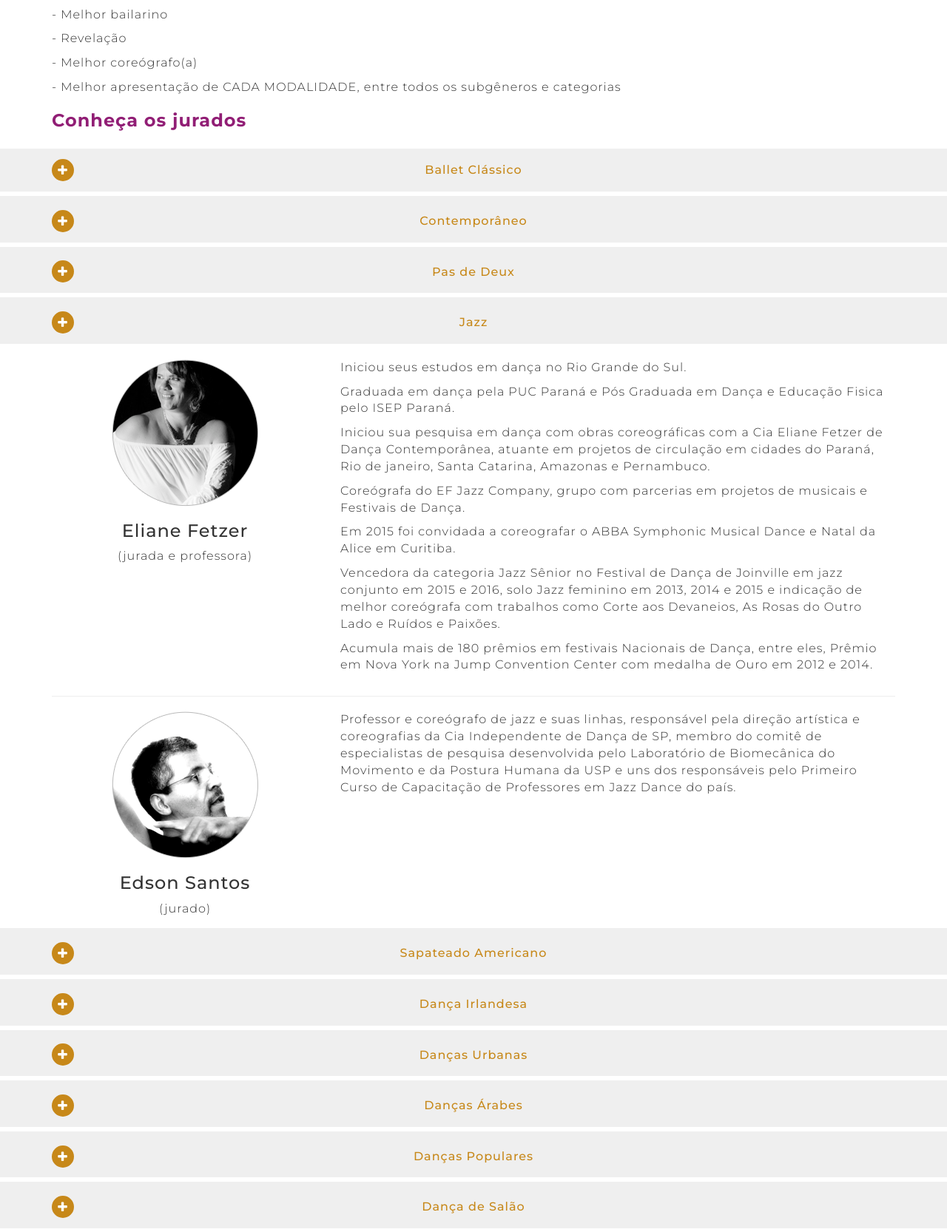
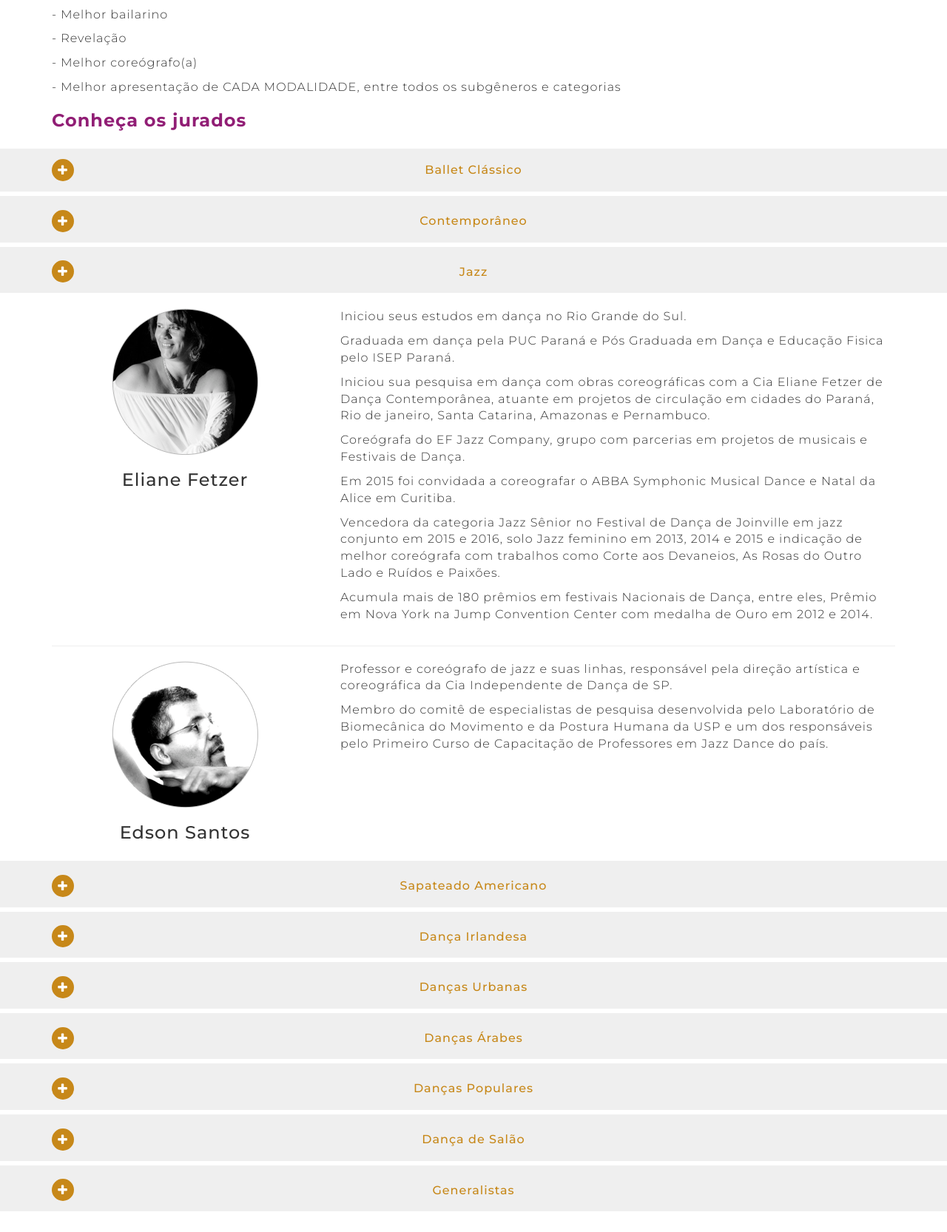
Before and after one commit to felipecotto/dancacao, a PHP site: page /mostras.php in a window 1280 px wide, after a click on "Jazz". Shown: the part 1320-2986 px from the top of the page at 74% size. Run offline with PHP 8.4, Linux system fonts and the light colour scheme.

Commit message:
Ajustes de Texto

```diff
--- a/layouts/_banner.php
+++ b/layouts/_banner.php
@@ -12,13 +12,15 @@
             </div>
         </div>
         <div class="row clearfix">
-            <h4 class="text-center text-uppercase">Realização</h4>
+           <!--  <h4 class="text-center text-uppercase">Realização</h4> -->
             <div class="col-md-offset-3 col-md-6">
                 <div class="">
                     <div class="col-md-6">
+                        <h4 class="text-center text-uppercase">Realização</h4>
                         <img src="assets/img/aspd-logo.png" class="img-responsive m_0_auto" alt="Patio Ciane Sorocaba">
                     </div>
                     <div class="col-md-6">
+                         <h4 class="text-center text-uppercase">Apoio</h4>
                         <img src="assets/img/logo-prefeitura.png" class="img-responsive m_0_auto" alt="Patio Ciane Sorocaba">
                     </div>
                 </div>
--- a/mostras.php
+++ b/mostras.php
@@ -66,7 +66,6 @@
                                         <div class="col-sm-5 col-md-4 text-center">
                                             <img src="assets/img/jurados/renata-pacheco.png" alt="Jurado" class="img-responsive m_0_auto">
                                             <h3>Renata Pacheco</h3>
-                                            <span>(jurada e professora)</span>
                                         </div>
                                         <div class="col-sm-7 col-md-8">
                                             <p>Graduada em Dança e Educação Física pela Universidade Metropolitana de Santos com especialização no Método Russo e Francês.</p>
@@ -82,7 +81,6 @@
                                         <div class="col-sm-5 col-md-4 text-center">
                                             <img src="assets/img/jurados/silvava-francoi.png" alt="Jurado" class="img-responsive img-circle m_0_auto">
                                             <h3>Silvana Franzoi</h3>
-                                            <span>(jurada e professora)</span>
                                         </div>
                                         <div class="col-sm-7 col-md-8">
                                             <p>Formada pela Escola Municipal de Bailados de São Paulo e pela Especial Academia de Ballet. Teve como Professores os Mestres Toshie Kobayashi, Aracy de Almeida, Aracy Evans, Jacy Rhormens e Gil Saboya.</p>
@@ -111,7 +109,6 @@
                                         <div class="col-sm-5 col-md-4 text-center">
                                             <img src="assets/img/jurados/anselmo-zola.png" alt="Jurado" class="img-responsive m_0_auto">
                                             <h3>Alselmo Zola</h3>
-                                            <span>(jurado)</span>
                                         </div>
                                         <div class="col-sm-7 col-md-8">
                                             <p>Natural de Bebedouro, interior de São Paulo, o coreógrafo tem formação em Balé Clássico, Dança Moderna e Jazz.</p>
@@ -130,11 +127,10 @@
                                         <div class="col-sm-5 col-md-4 text-center">
                                             <img src="assets/img/jurados/bruno-gregorio.png" alt="Jurado" class="img-responsive img-circle m_0_auto">
                                             <h3>Bruno Gregório</h3>
-                                            <span>(jurado e professora)</span>
                                         </div>
                                         <div class="col-sm-7 col-md-8">
-                                            <p>Bailarino profissional, professor e coreografo formado pelo conservatório maestro Henrique Castellari. Fora do Brasil  estudou no Pacific Dance Arts em Vancouver - Canadá e com o coaching Brian Nolan em Melbourne - Australia . Dançou profissionalmente pelas vias Faces Ocultas Cia de Dança, Science Friction Productions e desde 2009 é bailarino do Balé da Cidade de São Paulo trabalhando com coreógrafos do mundo todo.</p>
-                                            <p>Suas aulas visam aprofundar o aspecto sensorial da dança contemporânea, convidando os bailarinos a aguçarem os sentidos além da estética. Através de sequências pré-estabelecidas e baseadas em fundamentos  de dança contemporânea, preparação corporal, técnicas de improviso e estímulos sensoriais, seu curso irá propor diferentes texturas de expressão com muita riqueza e qualidade.</p>
+                                            <p>Bailarino profissional, professor e coreógrafo formado pelo conservatório maestro Henrique Castellari. Fora do Brasil  estudou no Pacific Dance Arts em Vancouver - Canadá e com o coaching Brian Nolan em Melbourne - Australia . Dançou profissionalmente pelas Cias Faces Ocultas Cia de Dança, Science Friction Productions e desde 2009 é bailarino do Balé da Cidade de São Paulo trabalhando com coreógrafos do mundo todo.</p>
+                                            <p>Suas aulas vem aprofundar o aspecto sensorial da dança contemporânea, convidando os bailarinos a aguçarem os sentidos além da estética. Através de sequências pré-estabelecidas e baseadas em fundamentos  de dança contemporânea, preparação corporal, técnicas de improviso e estímulos sensoriais, seu curso irá propor diferentes texturas de expressão com muita riqueza e qualidade.</p>
                                         </div>
                                     </div>
                                 </div>
@@ -142,7 +138,7 @@
                         </div>
                     </div>
                     <!-- Panel 03 -->
-                    <div class="panel panel-default">
+<!--                     <div class="panel panel-default">
                         <div class="panel-heading">
                             <div class="container">
                                 <h4 class="panel-title">
@@ -157,7 +153,6 @@
                                         <div class="col-sm-5 col-md-4 text-center">
                                             <img src="assets/img/jurados/jolles-salles.png" alt="Jurado" class="img-responsive m_0_auto">
                                             <h3>Jolles Salles</h3>
-                                            <span>(jurado e professor)</span>
                                         </div>
                                         <div class="col-sm-7 col-md-8">
                                             <p>Estudou na escola de Dança Maria Olinewa e em grandes escolas de Ballet nos EUA, como New York City, Step Up e Joffrey Ballet School. Tem conhecimento em métodos Russo e Cubano. </p>
@@ -174,7 +169,7 @@
                                 </div>
                             </div>
                         </div>
-                    </div>
+                    </div> -->
                     <!-- Panel 04 -->
                     <div class="panel panel-default">
                         <div class="panel-heading">
@@ -191,7 +186,6 @@
                                         <div class="col-sm-5 col-md-4 text-center">
                                             <img src="assets/img/jurados/eliana-fetzer.png" alt="Jurado" class="img-responsive m_0_auto">
                                             <h3>Eliane Fetzer</h3>
-                                            <span>(jurada e professora)</span>
                                         </div>
                                         <div class="col-sm-7 col-md-8">
                                             <p>Iniciou seus estudos em dança no Rio Grande do Sul.</p>
@@ -208,10 +202,9 @@
                                         <div class="col-sm-5 col-md-4 text-center">
                                             <img src="assets/img/jurados/edson-santos.png" alt="Jurado" class="img-responsive m_0_auto">
                                             <h3>Edson Santos</h3>
-                                            <span>(jurado)</span>
                                         </div>
                                         <div class="col-sm-7 col-md-8">
-                                            <p>Professor e coreógrafo de jazz e suas linhas, responsável pela direção artística e coreografias da Cia Independente de Dança de SP, membro do comitê de especialistas de pesquisa desenvolvida pelo Laboratório de Biomecânica do Movimento e da Postura Humana da USP e uns dos responsáveis pelo Primeiro Curso de Capacitação de Professores em Jazz Dance do país.</p>
+                                            <p>Professor e coreógrafo de jazz e suas linhas, responsável pela direção artística e coreográfica da Cia Independente de Dança de SP. </p><p> Membro do comitê de especialistas de pesquisa desenvolvida pelo Laboratório de Biomecânica do Movimento e da Postura Humana da USP e um dos responsáveis pelo Primeiro Curso de Capacitação de Professores em Jazz Dance do país.</p>
                                         </div>
                                     </div>
                                 </div>
@@ -234,7 +227,6 @@
                                         <div class="col-sm-5 col-md-4 text-center">
                                             <img src="assets/img/jurados/juliana-garcia.png" alt="Jurado" class="img-responsive m_0_auto">
                                             <h3>Juliana Garcia</h3>
-                                            <span>(jurada e professora)</span>
                                         </div>
                                         <div class="col-sm-7 col-md-8">
                                             <p>Formada em Psicologia e pós-graduada em Psicopedagogia, Juliana Garcia iniciou seus estudos de sapateado em 1993. Nesses 24 anos, acumulou prêmios e destaques em diversos festivais por todo o Brasil, como o de maior nota do Festival Dança Ribeirão em 2005, representando sua cidade no Mapa Cultural Paulista e o de melhor sapateadora em 2009 no mesmo festival. </p>
@@ -250,7 +242,6 @@
                                         <div class="col-sm-5 col-md-4 text-center">
                                             <img src="assets/img/jurados/kika-sampaio.png" alt="Jurado" class="img-responsive m_0_auto">
                                             <h3>Kika Sampaio</h3>
-                                            <span>(jurada)</span>
                                         </div>
                                         <div class="col-sm-7 col-md-8">
                                             <p>Kika Sampaio é professora coreógrafa e diretora do Kika Tap Center, especializada em sapateado americano e representante oficial do Método de ensino Kahnotation há mais de 35 anos. Especializou-se com inúmeros professores americanos e estudou em Londres, California e New York sendo o seu mentor Stanley Kahn. </p>
@@ -278,7 +269,6 @@
                                         <div class="col-sm-5 col-md-4 text-center">
                                             <img src="assets/img/jurados/fernanda-paez.png" alt="Jurado" class="img-responsive m_0_auto">
                                             <h3>Fernanda Faez</h3>
-                                            <span>(jurada e professora)</span>
                                         </div>
                                         <div class="col-sm-7 col-md-8">
                                             <p>Fernanda Faez é Bacharel em Dança pelo Departamento de Artes Corporais na UNICAMP (ênfase em Danças do Brasil sob o ponto de vista técnico, antropológico e cultural), especialização em Dança Movimento Terapia pelo CEFID, Titulada T.C.R.G. pela An Coimisiún le Rincí Gaelacha, fundadora da Banana Broadway (Campinas-SP), escola de referência em Sapateado Americano, Dança Irlandesa e Tecido Acrobático.</p>
@@ -296,7 +286,6 @@
                                         <div class="col-sm-5 col-md-4 text-center">
                                             <img src="assets/img/jurados/paula-sabbatino.png" alt="Jurado" class="img-responsive m_0_auto">
                                             <h3>Paula Sabbatino</h3>
-                                            <span>(jurada)</span>
                                         </div>
                                         <div class="col-sm-7 col-md-8">
                                             <p>Paula Sabbatino iniciou seus estudos em dança no Grupo Cultural de Dança - Ilha (RJ) em 1991. Em 1998 obteve o registro do Sindicato de Dança do RJ.                      Atua como professora e coreógrafa desde 2003, e no Rio de Janeiro deu aulas no Grupo Cultural de Dança, Casa de Cultura Elbe de Holanda, In'Cena Cia de Dança, Slava Goulenko e Espaço Feodorova.</p>
@@ -331,7 +320,6 @@
                                         <div class="col-sm-5 col-md-4 text-center">
                                             <img src="assets/img/jurados/fran-manson.png" alt="Jurado" class="img-responsive m_0_auto">
                                             <h3>Fran Manson</h3>
-                                            <span>(jurada e professora)</span>
                                         </div>
                                         <div class="col-sm-7 col-md-8">
                                             <p>Fran Manson dança a 23 anos. Dentre esse tempo passou pelo balé clássico, jazz, contemporâneo, dança afro e ginástica rítmica até se aprofundar nas danças urbanas no ano de 2005. Seus estilos de maiores estudos nessa área são o Hip Hop Dance, Vogue e Waacking. Atualmente também trabalha com o estilo Jazz Funk, uma ramificação das danças urbanas.</p>
@@ -343,7 +331,6 @@
                                         <div class="col-sm-5 col-md-4 text-center">
                                             <img src="assets/img/jurados/octavio-nassur.png" alt="Jurado" class="img-responsive m_0_auto">
                                             <h3>Octávio Nassur</h3>
-                                            <span>(jurado e palestrante)</span>
                                         </div>
                                         <div class="col-sm-7 col-md-8">
                                             <p>Idealizador e coordenador geral do FIH2 Festival Internacional de Hip Hop, do Brasil Tap Jazz Festival Internacional de Dança e do Seminário Nacional de Composição Coreográfica para Dança de Salão.</p>
@@ -384,11 +371,10 @@
                                         <div class="col-sm-5 col-md-4 text-center">
                                             <img src="assets/img/jurados/dani-nur.png" alt="Jurado" class="img-responsive m_0_auto">
                                             <h3>Dani Nur</h3>
-                                            <span>(professora, jurada e cia convidada)</span>
                                         </div>
                                         <div class="col-sm-7 col-md-8">
                                             <p>Conhecida por seu jeito alegre e irreverente, ela leva a arte da Dança do Ventre com um sorriso no rosto!</p>
-                                            <p> seus estudos em dança árabe em 1997, com a bailarina Soraia Zaied e assim começou o contato maior com outros grandes nomes da Dança do Ventre.</p>
+                                            <p> Iniciou seus estudos em dança árabe em 1997, com a bailarina Soraia Zaied e assim começou o contato maior com outros grandes nomes da Dança do Ventre.</p>
                                             <p>Em 2001, ingressou no time de bailarinas da casa de chá Khan’elKhalili, onde dança até hoje.</p>
                                             <p>Em 2004/2005, trabalhou como bailarina em Abu Dabi (Emirados árabes). </p>
                                             <p>Bailarina, professora e coreógrafa da dança oriental, atua no mercado desde 2001, como Bailarina Noites no Harém da Casa de Chá Khan El Khalili e professora Centro Cultural Shangrila.</p>
@@ -401,13 +387,12 @@
                                         <div class="col-sm-5 col-md-4 text-center">
                                             <img src="assets/img/jurados/mahina-hasan.png" alt="Jurado" class="img-responsive m_0_auto">
                                             <h3>Mahina Hasan</h3>
-                                            <span>(jurada)</span>
                                         </div>
                                         <div class="col-sm-7 col-md-8">
                                             <p>Com 17 anos de experiência em Dança Oriental (Dança do Ventre) Mahira Hasan é Produtora, Professora, Coreografa e Bailarina com DRT, atuando profissionalmente desde 2004. É conhecida pelo seu know how de produzir eventos e gerenciar seu empreendimento, sua credibilidade é reconhecida por produtores internacionais. Mahira lidera um Grupo de danças árabes com diversos títulos e o principal, como Campeão Brasileiro de dança do ventre em 2013.</p>
                                             <p>Teve experiências internacionais, com shows no Egito em 2008 / Paraguai em 2010 / Argentina em 2006 e 2011. Foi contratada para ministrar aulas e realizar shows em muitas cidades e estados do Brasil e atualmente concilia a vida empreendedora com algumas viagens. Em sua carreira conquistou diversos títulos importantes dentre eles o de Campeã Interamericana, Noite da Conquista Luxor e o título de bailarina Noites no Harém na casa de chá Khan el Khalili, participou de diversos programas de tv e desde 2007 é bailarina das principais noites árabes e restaurantes de São Paulo.</p>
                                             <p>Ministra aulas e trabalha ao lado da maior referência de dança do ventre no Brasil Lulu Sabongi. Desde 2010 tem um trabalho social com mulheres com síndrome de down, e abre as portas de sua escola semanalmente para se dedicar e ensina-las um pouco de dança. Em 2012 inaugurou sua escola de dança, com um diferencial no mercado “MAHIRA HASAN DANÇAS PARA MULHERES”. Atualmente , 4 anos depois de inaugurar sua escola, tornou-se referência em seu segmento e trabalha com os profissionais mais reconhecidos do mercado.</p>
-                                            <p>Em 2014 foi capa da edição 21 da principal revista de dança do ventre “Shimmie” no mesmo ano gravou seu primeiro DVD didático com o tema “Dança Clássica”. No ano de 2015, Mahira ministrou workshop e fez um show no maior evento de dança do ventre da America Latina, Mercado persa. Mahira é reconhecida por muitas funções, dentre tantas, o de protetora de animais. Em sua dança, tem um quadril marcante e inesquecível além de uma leitura musical e uma emoção marcante. Sua postura e o amor pelas bailarinas egípcias deixam sua dança imprevisível.</p>
+                                            <p>Em 2014 foi capa da edição 21 da principal revista de dança do ventre “Shimmie” no mesmo ano gravou seu primeiro DVD didático com o tema “Dança Clássica”. No ano de 2015, Mahira ministrou workshop e fez um show no maior evento de dança do ventre da América Latina, Mercado Persa. Mahira é reconhecida por muitas funções, dentre tantas, o de protetora de animais. Em sua dança, tem um quadril marcante e inesquecível além de uma leitura musical e uma emoção marcante. Sua postura e o amor pelas bailarinas egípcias deixam sua dança imprevisível.</p>
                                         </div>
                                     </div>
                                 </div>
@@ -430,7 +415,6 @@
                                         <div class="col-sm-5 col-md-4 text-center">
                                             <img src="assets/img/jurados/andre-pimentel.png" alt="Jurado" class="img-responsive m_0_auto">
                                             <h3>André Pimentel</h3>
-                                            <span>(professor de flamenco, jurado e bailarino convidado)</span>
                                         </div>
                                         <div class="col-sm-7 col-md-8">
                                             <p>André Pimentel é artista plástico formado pela FAAP 1995, professor de história da arte ocidental e desde 1998 bailarino e professor de dança flamenca em SP.</p>
@@ -460,7 +444,6 @@
                                         <div class="col-sm-5 col-md-4 text-center">
                                             <img src="assets/img/jurados/rodrigo-karina.png" alt="Jurado" class="img-responsive m_0_auto">
                                             <h3>Rodrigo Oliveira e Karina Carvalho</h3>
-                                            <span>(professores, jurados e cia convidada)</span>
                                         </div>
                                         <div class="col-sm-7 col-md-8">
                                             <p>Rodrigo Oliveira com 18 anos dedicados à dança, e Karina Carvalho, com 25 anos – um dos casais mais conceituados da dança de salão do Brasil, são idealizadores do Clube Latino Escola de Dança e diretores artísticos da Cia Clube Latino.</p>
@@ -490,7 +473,6 @@
                                         <div class="col-sm-5 col-md-4 text-center">
                                             <img src="assets/img/jurados/suely-machado.png" alt="Jurado" class="img-responsive m_0_auto">
                                             <h3>Suely Machado</h3>
-                                            <span>(jurada)</span>
                                         </div>
                                         <div class="col-sm-7 col-md-8">
                                             <p>Suely Machado, mineira, psicóloga (Licenciatura e Bacharelado pela PUC/MG), com especialização em Coreoterapia e Psicomotricidade, curso de extensão em Pedagogia do movimento para o ensino da dança (Escola de Belas Artes – UFMG). Bailarina e coreógrafa formada em Dança Moderna possui extenso currículo de cursos com expoentes da dança nacional e internacional. Diretora do Grupo de Dança Primeiro Ato e do 1º Ato Centro de Dança desde 1982. Presidente da Associação Mineira de Dança Artística e Acadêmica - UNIDANÇA, desde 1996. Membro da comissão de seleção da Bolsa Vitae - 2003 e 2004. Dirige e produz os espetáculos do Grupo de Dança Primeiro Ato. Coordena a Oficina Criação do Gesto e Oficina Preparação Corporal para atores, ministradas em várias cidades brasileiras e em tournées do Grupo de dança 1º Ato.</p>
@@ -501,7 +483,6 @@
                                         <div class="col-sm-5 col-md-4 text-center">
                                             <img src="assets/img/jurados/octavio-nassur.png" alt="Jurado" class="img-responsive m_0_auto">
                                             <h3>Octavio Nassur</h3>
-                                            <span>(jurado e palestrante)</span>
                                         </div>
                                         <div class="col-sm-7 col-md-8">
                                             <p>Idealizador e coordenador geral do FIH2 Festival Internacional de Hip Hop, do Brasil Tap Jazz Festival Internacional de Dança e do Seminário Nacional de Composição Coreográfica para Dança de Salão.</p>
```
Also changed, not shown: cursos-palestras.php (+6 -1 lines), programacao.php (+7 -7 lines).
